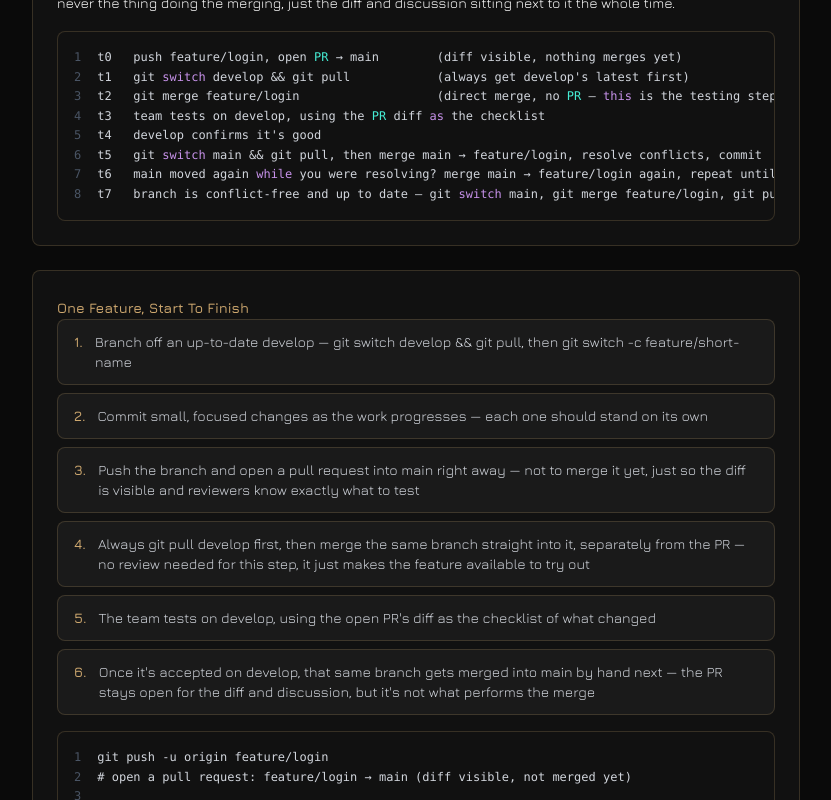
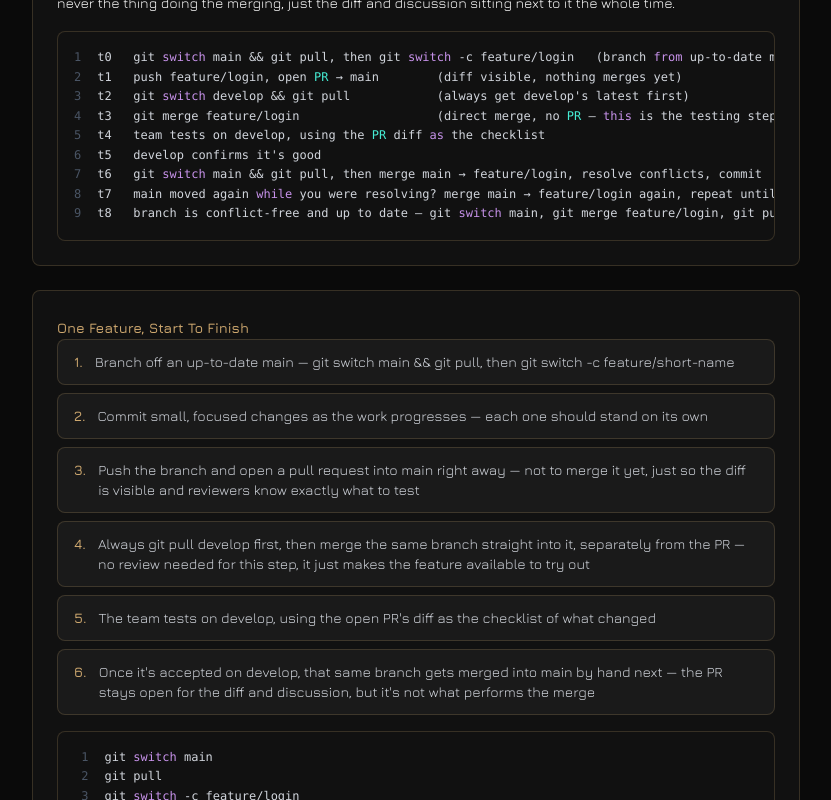
Before and after one commit to TobiasKjernell/portfolio, a React (Vite) app: page /tutorials/git in a window 1280 px wide. Shown: the part 9360-10160 px from the top of the page, without its empty margins (328-1159 px from the left). Built offline with nearby package versions, Linux system fonts and the light colour scheme.

Commit message:
type fix in pipeline

```diff
--- a/src/components/Tutorials/GitBranchingPipeline/index.tsx
+++ b/src/components/Tutorials/GitBranchingPipeline/index.tsx
@@ -20,14 +20,15 @@ const TwoTierDiagramSection = () => (
       once develop confirms the feature is good does the branch get merged into main by hand — the PR was never
       the thing doing the merging, just the diff and discussion sitting next to it the whole time.
     </p>
-    <CodeBlock>{`t0   push feature/login, open PR → main        (diff visible, nothing merges yet)
-t1   git switch develop && git pull            (always get develop's latest first)
-t2   git merge feature/login                   (direct merge, no PR — this is the testing step)
-t3   team tests on develop, using the PR diff as the checklist
-t4   develop confirms it's good
-t5   git switch main && git pull, then merge main → feature/login, resolve conflicts, commit
-t6   main moved again while you were resolving? merge main → feature/login again, repeat until caught up
-t7   branch is conflict-free and up to date — git switch main, git merge feature/login, git push (by hand, not the PR button)`}</CodeBlock>
+    <CodeBlock>{`t0   git switch main && git pull, then git switch -c feature/login   (branch from up-to-date main)
+t1   push feature/login, open PR → main        (diff visible, nothing merges yet)
+t2   git switch develop && git pull            (always get develop's latest first)
+t3   git merge feature/login                   (direct merge, no PR — this is the testing step)
+t4   team tests on develop, using the PR diff as the checklist
+t5   develop confirms it's good
+t6   git switch main && git pull, then merge main → feature/login, resolve conflicts, commit
+t7   main moved again while you were resolving? merge main → feature/login again, repeat until caught up
+t8   branch is conflict-free and up to date — git switch main, git merge feature/login, git push (by hand, not the PR button)`}</CodeBlock>
   </div>
 )
 
@@ -36,7 +37,7 @@ const PipelineStepsSection = () => (
     <span className="text-sm font-semibold gold-text">One Feature, Start To Finish</span>
     <StepList
       steps={[
-        'Branch off an up-to-date develop — git switch develop && git pull, then git switch -c feature/short-name',
+        'Branch off an up-to-date main — git switch main && git pull, then git switch -c feature/short-name',
         'Commit small, focused changes as the work progresses — each one should stand on its own',
         'Push the branch and open a pull request into main right away — not to merge it yet, just so the diff is visible and reviewers know exactly what to test',
         'Always git pull develop first, then merge the same branch straight into it, separately from the PR — no review needed for this step, it just makes the feature available to try out',
@@ -44,7 +45,13 @@ const PipelineStepsSection = () => (
         "Once it's accepted on develop, that same branch gets merged into main by hand next — the PR stays open for the diff and discussion, but it's not what performs the merge",
       ]}
     />
-    <CodeBlock>{`git push -u origin feature/login
+    <CodeBlock>{`git switch main
+git pull
+git switch -c feature/login
+
+# ...commit as you go...
+
+git push -u origin feature/login
 # open a pull request: feature/login → main (diff visible, not merged yet)
 
 git switch develop
@@ -68,7 +75,7 @@ const FailedTestLoopSection = () => (
 develop:      A---B-----M1(bug found)--M2(fix merged)---C`}</CodeBlock>
     <StepList
       steps={[
-        "Don't fix it directly on develop — go back to git switch feature/login (or, if it was already deleted, branch a fresh fix/login-redirect off develop)",
+        "Don't fix it directly on develop — go back to git switch feature/login (or, if it was already deleted, branch a fresh fix/login-redirect off an up-to-date main)",
         'Reproduce the problem and commit the fix there, same as any normal change — this also updates the still-open PR automatically',
         'git pull develop first, same as always, then merge the branch into it again the same direct way, so the team can re-test with the fix included',
         "Only merge the branch into main once develop has confirmed the fix actually works — and don't delete the branch before then either",
@@ -206,8 +213,8 @@ const NamingSection = () => (
     </p>
     <CodeBlock>{`main                     # always deployable, protected — what's actually in production
 develop                  # shared integration branch — low-ceremony, what the team tests against
-feature/user-auth        # new work, branched off develop
-fix/login-redirect       # a fix for something found on develop, also branched off develop
+feature/user-auth        # new work, branched off an up-to-date main
+fix/login-redirect       # a fix for something found on develop, also branched off main
 release/1.4.0            # optional — for coordinating several promoted features into one shipped version`}</CodeBlock>
   </div>
 )
```
